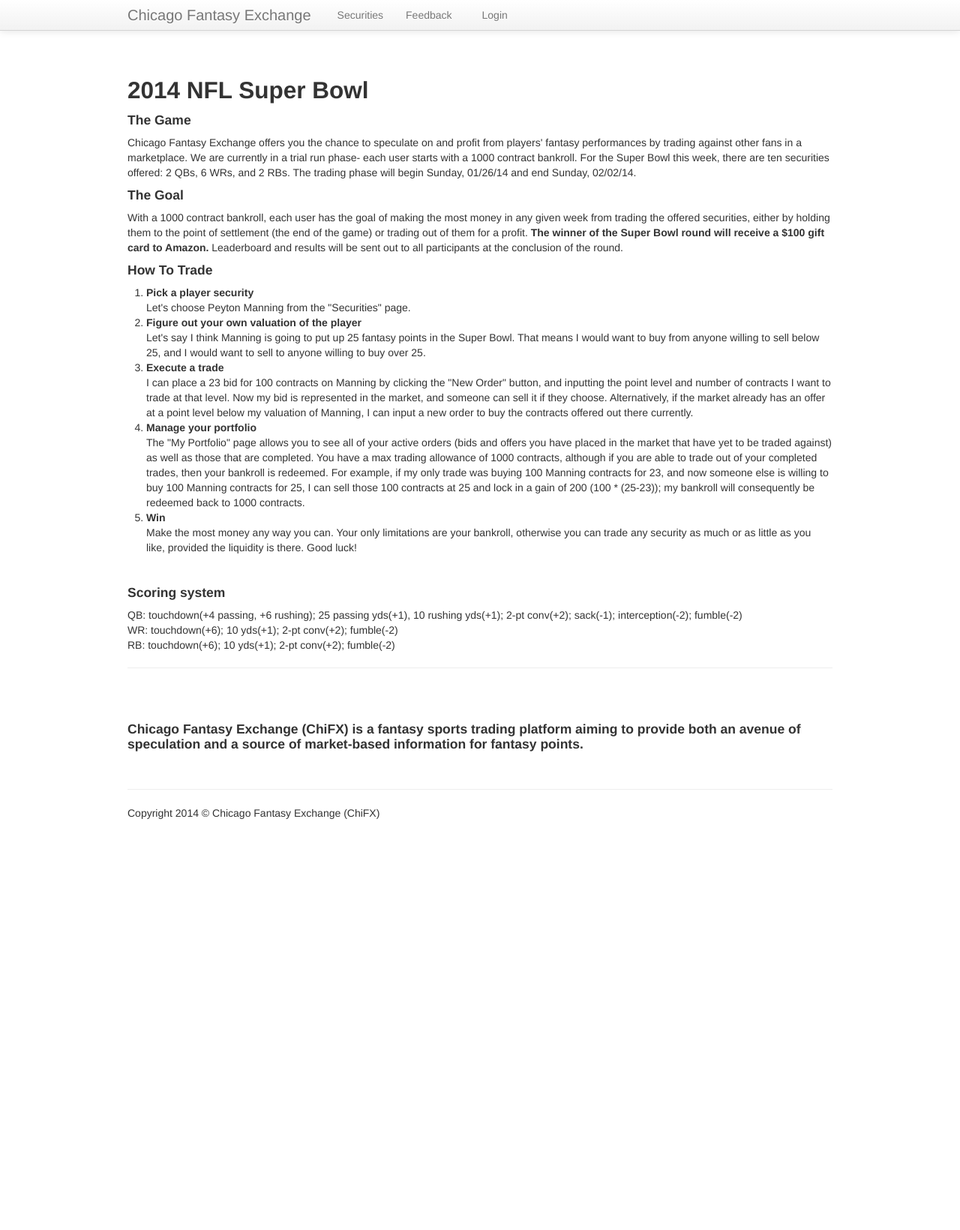
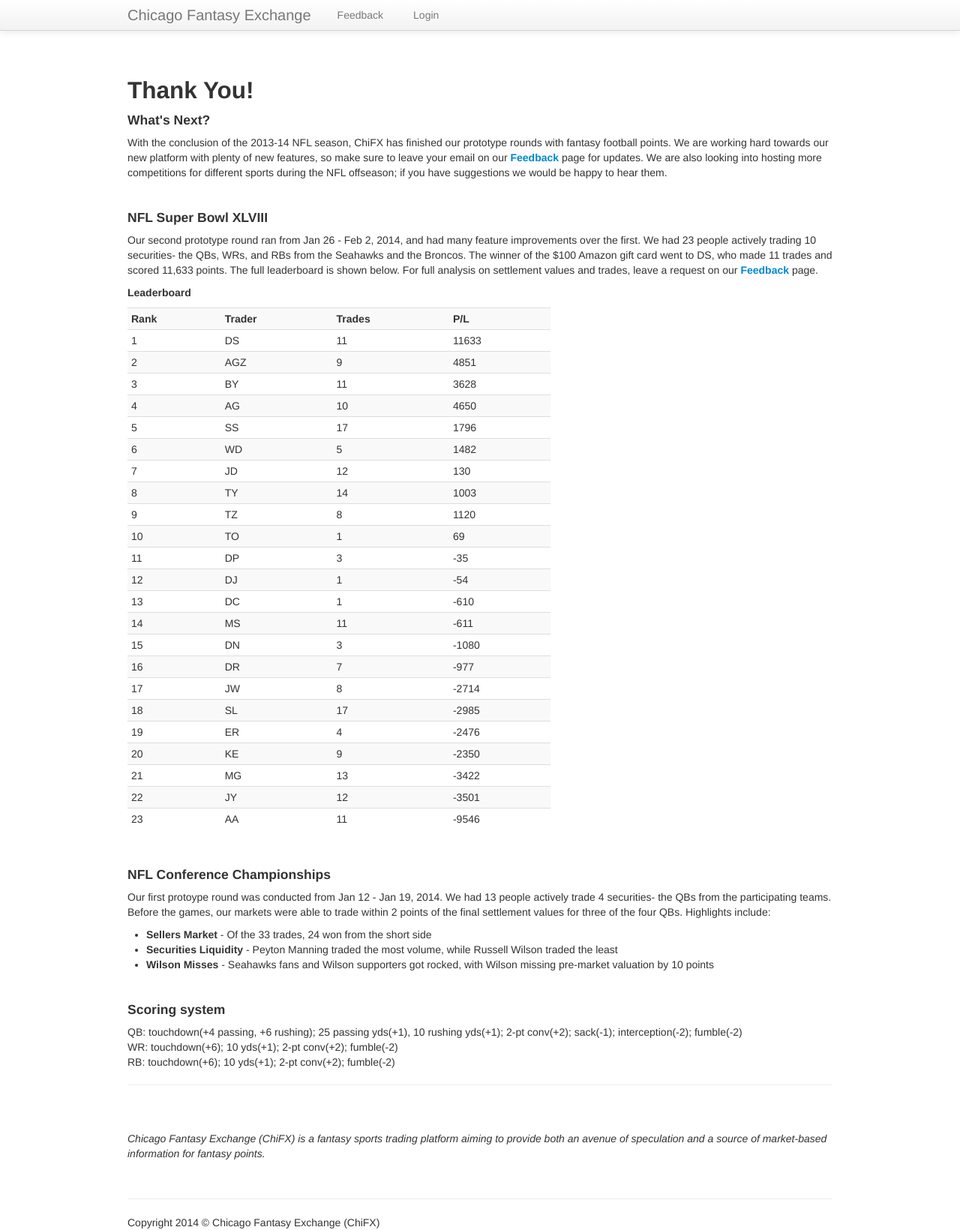
Before and after one commit to tonyin/chifx, a Flask app: template application/templates/index.html in a window 1280 px wide. Shown: the whole page at 75% size. Before the commit the page ends 1092 px from the top, so only its background shows below. Run offline with Flask 2, Linux system fonts and the light colour scheme; the template is opened without the code that fills it, so the values that code supplies are empty; some libraries are stand-ins or nearby versions.

Commit message:
Finished super bowl round. Need to do in random.txt

```diff
--- a/application/scripts.py
+++ b/application/scripts.py
@@ -190,8 +190,6 @@
                 bn += 1
             elif b[bn].volume == s[sn].volume:
                 t.volume = b[bn].volume
-                b[bn].volume = 0
-                s[sn].volume = 0
                 b[bn].active = False
                 s[sn].active = False
                 b_ptf.points += b[bn].volume
--- a/application/templates/includes/nav.html
+++ b/application/templates/includes/nav.html
@@ -20,14 +20,14 @@
                             <li><a href="{{ url_for('security', pos='wr') }}">Wide Receivers</a></li>
                         </ul>
                     </li>-->
-                    <li>
+                    <!--<li>
                         <a href="{{ url_for('securities') }}">Securities</a>
                     </li>
                     <li>
 						{% if user[0] %}
                         <a href="{{ url_for('portfolio', nickname=user[0].nickname()) }}">My Portfolio</a>
 						{% endif %}
-                    </li>
+                    </li>-->
                     <li>
                         <a href="{{ url_for('comment') }}">Feedback</a>
                     </li>
--- a/application/templates/index.html
+++ b/application/templates/index.html
@@ -1,23 +1,54 @@
 {% extends "base.html" %}
 
 {% block style_block %}
+    <style type="text/css">
+        table.table { width: 60%; }
+    </style>
 {% endblock %}
 
 {% block content %}
 
-    <h2>2014 NFL Super Bowl</h2>
-    <h4>The Game</h4>
-    <p>Chicago Fantasy Exchange offers you the chance to speculate on and profit from players' fantasy performances by trading against other fans in a marketplace. We are currently in a trial run phase- each user starts with a 1000 contract bankroll. For the Super Bowl this week, there are ten securities offered: 2 QBs, 6 WRs, and 2 RBs. The trading phase will begin Sunday, 01/26/14 and end Sunday, 02/02/14.</p>
-    <h4>The Goal</h4>
-    <p>With a 1000 contract bankroll, each user has the goal of making the most money in any given week from trading the offered securities, either by holding them to the point of settlement (the end of the game) or trading out of them for a profit. <strong>The winner of the Super Bowl round will receive a $100 gift card to Amazon.</strong> Leaderboard and results will be sent out to all participants at the conclusion of the round.</p>
-    <h4>How To Trade</h4>
-    <ol>
-        <li><strong>Pick a player security</strong><br />Let's choose Peyton Manning from the "Securities" page.</li>
-        <li><strong>Figure out your own valuation of the player</strong><br />Let's say I think Manning is going to put up 25 fantasy points in the Super Bowl. That means I would want to buy from anyone willing to sell below 25, and I would want to sell to anyone willing to buy over 25.</li>
-        <li><strong>Execute a trade</strong><br />I can place a 23 bid for 100 contracts on Manning by clicking the "New Order" button, and inputting the point level and number of contracts I want to trade at that level. Now my bid is represented in the market, and someone can sell it if they choose. Alternatively, if the market already has an offer at a point level below my valuation of Manning, I can input a new order to buy the contracts offered out there currently.</li>
-        <li><strong>Manage your portfolio</strong><br />The "My Portfolio" page allows you to see all of your active orders (bids and offers you have placed in the market that have yet to be traded against) as well as those that are completed. You have a max trading allowance of 1000 contracts, although if you are able to trade out of your completed trades, then your bankroll is redeemed. For example, if my only trade was buying 100 Manning contracts for 23, and now someone else is willing to buy 100 Manning contracts for 25, I can sell those 100 contracts at 25 and lock in a gain of 200 (100 * (25-23)); my bankroll will consequently be redeemed back to 1000 contracts.</li>
-        <li><strong>Win</strong><br />Make the most money any way you can. Your only limitations are your bankroll, otherwise you can trade any security as much or as little as you like, provided the liquidity is there. Good luck!</li>
-    </ol>
+    <h2>Thank You!</h2>
+    <h4>What's Next?</h4>
+    <p>With the conclusion of the 2013-14 NFL season, ChiFX has finished our prototype rounds with fantasy football points. We are working hard towards our new platform with plenty of new features, so make sure to leave your email on our <strong><a href="/comment">Feedback</a></strong> page for updates. We are also looking into hosting more competitions for different sports during the NFL offseason; if you have suggestions we would be happy to hear them.</p>
+    <br />
+    <h4>NFL Super Bowl XLVIII</h4>
+    <p>Our second prototype round ran from Jan 26 - Feb 2, 2014, and had many feature improvements over the first. We had 23 people actively trading 10 securities- the QBs, WRs, and RBs from the Seahawks and the Broncos. The winner of the $100 Amazon gift card went to DS, who made 11 trades and scored 11,633 points. The full leaderboard is shown below. For full analysis on settlement values and trades, leave a request on our <strong><a href="/comment">Feedback</a></strong> page.</p>
+    <h5>Leaderboard</h5>
+    <table class="table table-striped table-hover table-condensed">
+        <tr><td><strong>Rank</strong></td><td><strong>Trader</strong></td><td><strong>Trades</strong></td><td><strong>P/L</strong></td></tr>
+        <tr><td>1</td><td>DS</td><td>11</td><td>11633</td></tr>
+        <tr><td>2</td><td>AGZ</td><td>9</td><td>4851</td></tr>
+        <tr><td>3</td><td>BY</td><td>11</td><td>3628</td></tr>
+        <tr><td>4</td><td>AG</td><td>10</td><td>4650</td></tr>
+        <tr><td>5</td><td>SS</td><td>17</td><td>1796</td></tr>
+        <tr><td>6</td><td>WD</td><td>5</td><td>1482</td></tr>
+        <tr><td>7</td><td>JD</td><td>12</td><td>130</td></tr>
+        <tr><td>8</td><td>TY</td><td>14</td><td>1003</td></tr>
+        <tr><td>9</td><td>TZ</td><td>8</td><td>1120</td></tr>
+        <tr><td>10</td><td>TO</td><td>1</td><td>69</td></tr>
+        <tr><td>11</td><td>DP</td><td>3</td><td>-35</td></tr>
+        <tr><td>12</td><td>DJ</td><td>1</td><td>-54</td></tr>
+        <tr><td>13</td><td>DC</td><td>1</td><td>-610</td></tr>
+        <tr><td>14</td><td>MS</td><td>11</td><td>-611</td></tr>
+        <tr><td>15</td><td>DN</td><td>3</td><td>-1080</td></tr>
+        <tr><td>16</td><td>DR</td><td>7</td><td>-977</td></tr>
+        <tr><td>17</td><td>JW</td><td>8</td><td>-2714</td></tr>
+        <tr><td>18</td><td>SL</td><td>17</td><td>-2985</td></tr>
+        <tr><td>19</td><td>ER</td><td>4</td><td>-2476</td></tr>
+        <tr><td>20</td><td>KE</td><td>9</td><td>-2350</td></tr>
+        <tr><td>21</td><td>MG</td><td>13</td><td>-3422</td></tr>
+        <tr><td>22</td><td>JY</td><td>12</td><td>-3501</td></tr>
+        <tr><td>23</td><td>AA</td><td>11</td><td>-9546</td></tr>
+    </table>
+    <br />
+    <h4>NFL Conference Championships</h4>
+    <p>Our first protoype round was conducted from Jan 12 - Jan 19, 2014. We had 13 people actively trade 4 securities- the QBs from the participating teams. Before the games, our markets were able to trade within 2 points of the final settlement values for three of the four QBs. Highlights include: </p>
+    <ul>
+        <li><strong>Sellers Market</strong> - Of the 33 trades, 24 won from the short side
+        <li><strong>Securities Liquidity</strong> - Peyton Manning traded the most volume, while Russell Wilson traded the least
+        <li><strong>Wilson Misses</strong> - Seahawks fans and Wilson supporters got rocked, with Wilson missing pre-market valuation by 10 points
+    </ul>
     <br />
     <h4>Scoring system</h4>
     <p>
@@ -27,7 +58,9 @@
     </p>
 
     <hr /><br /><br />
-    <h4>Chicago Fantasy Exchange (ChiFX) is a fantasy sports trading platform aiming to provide both an avenue of speculation and a source of market-based information for fantasy points.</h4>
+    <p>
+        <em>Chicago Fantasy Exchange (ChiFX) is a fantasy sports trading platform aiming to provide both an avenue of speculation and a source of market-based information for fantasy points.</em>
+    </p>
     <div>&nbsp;</div>
 
 {% endblock content %}
--- a/application/templates/sec_info.html
+++ b/application/templates/sec_info.html
@@ -19,7 +19,7 @@
       data.addRows([
         {% if trades %}
         {% for t in trades %}
-        [new Date({{ t.timestamp.year }}, {{ t.timestamp.month }}, {{ t.timestamp.day }}, {{ t.timestamp.hour }}-6, {{ t.timestamp.minute }}, {{ t.timestamp.second }}), {{ t.price }}],
+            [new Date({{ t.timestamp.year }}, {{ t.timestamp.month }}, {{ t.timestamp.day }}, {{ t.timestamp.hour }}, {{ t.timestamp.minute }}, {{ t.timestamp.second }}), {{ t.price }}],
         {% endfor %}
         {% endif %}
       ]);
```
Also changed, not shown: random.txt (+3 -5 lines).
